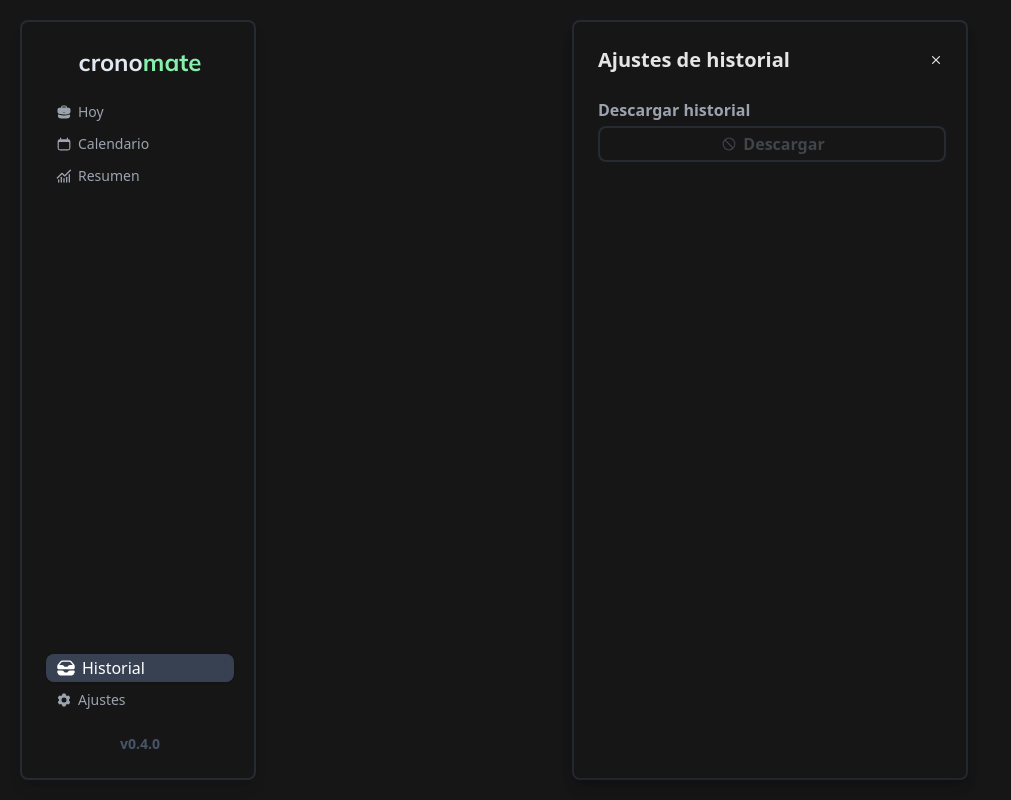
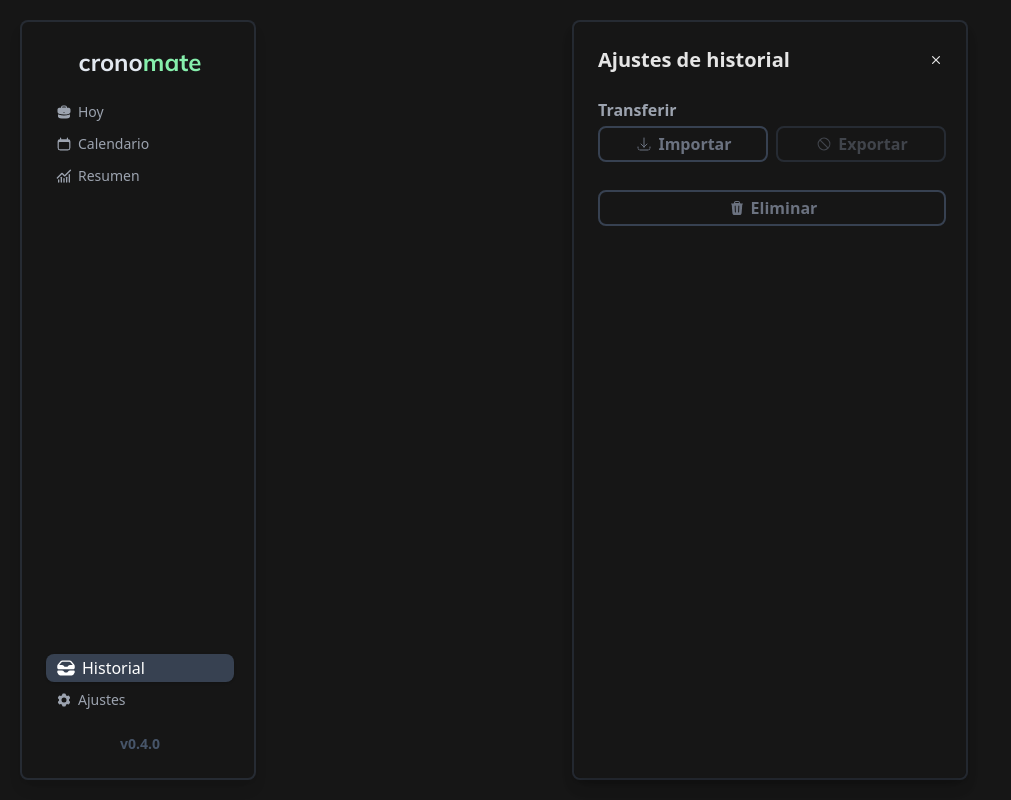
Before and after one commit to pedroditersimon/cronomate, a React (Vite) app: page /history in a window 1280 px wide. Both pictures are taken after a click on the button 936 px from the left and 64 px from the top of the page. Shown: the whole page, without its empty margins (0-1011 px from the left). Built offline with nearby package versions, Linux system fonts and the light colour scheme.

Commit message:
feat: enhance SessionsHistorySettings with export, import, and delete functionality

```diff
--- a/src/features/sessions-history/components/SessionsHistorySettings.tsx
+++ b/src/features/sessions-history/components/SessionsHistorySettings.tsx
@@ -1,12 +1,12 @@
-import { DateTime } from "luxon";
 import { Session } from "src/features/session/types/Session";
-import { CrossIcon } from "src/assets/Icons";
+import { CrossIcon, ExportIcon, ImportIcon, TrashIcon } from "src/assets/Icons";
 import FormField from "src/shared/components/forms/FormField";
 import Button from "src/shared/components/interactable/Button";
 import ContainerTopbar from "src/shared/layouts/ContainerTopbar";
-import { version } from '../../../../package.json';
-import { SavedObject } from "src/shared/types/SavedObject";
 import { toast } from "sonner";
+import sessionHistoryService from "src/features/sessions-history/services/sessionHistoryService";
+import { ConfirmDestructiveActionModal } from "src/shared/components/ConfirmDestructiveActionModal";
+import { showModal } from "src/shared/components/Modal";
 
 
 interface Props {
@@ -15,38 +15,48 @@ interface Props {
 }
 
 export default function SessionsHistorySettings({ sessions, onClose }: Props) {
-
-    const handleDownloadHistory = () => {
-        // 1. Create a saved object
-        const savedObject: SavedObject<typeof sessions> = {
-            app_version: version,
-            generated_date: new Date().getTime(),
-            value: sessions
-        };
-
-        // 2. Create a blob to download it
-        const data = JSON.stringify(savedObject, null, 2);
-        const blob = new Blob([data], { type: 'application/json' });
-        const url = URL.createObjectURL(blob);
-
-        // 3. Create the file name
-        const formattedDate = DateTime.now().toFormat('yyyy-MM-dd');
-        const fileName = `cronomate-history-${formattedDate}`;
-
-        // 4. Download the file
-        const a = document.createElement('a');
-        a.href = url;
-        a.download = `${fileName}.json`;
-        a.click();
-        URL.revokeObjectURL(url);
+    const handleExport = () => {
+        const { fileName } = sessionHistoryService.exportHistoryWithDownload(sessions);
 
         toast.success("¡Descarga exitosa!", {
-            description: (<span>Archivo "{fileName}.json"</span>)
+            description: (<span>Archivo "{fileName}"</span>)
         });
+    }
+
+    const handleImport = () => {
+        sessionHistoryService.importHistory();
+
+        toast.success("¡Importación exitosa!", {
+            description: "El historial se ha importado correctamente."
+        });
+    }
+
+    const handleDelete = () => {
+        sessionHistoryService
+            .deleteHistory()
+            .catch(() => {
+                toast.error("Error al eliminar el historial", {
+                    description: "No se pudo eliminar el historial de sesiones."
+                });
+            })
+            .then(() => {
+                toast.success("¡Historial eliminado!", {
+                    description: "El historial de sesiones ha sido eliminado."
+                });
+                showModal("confirm-delete-history", false);
+            });
     }
 
     return (
         <>
+            <ConfirmDestructiveActionModal
+                id="confirm-delete-history"
+                title="Eliminar historial"
+                description="Se eliminará todo el historial de sesiones. Esta acción es irreversible."
+                confirmText="eliminar historial"
+                onConfirm={() => handleDelete()}
+            />
+
             {/* Topbar */}
             <ContainerTopbar
                 className="group"
@@ -56,13 +66,36 @@ export default function SessionsHistorySettings({ sessions, onClose }: Props) {
                 onIconClick={onClose}
             />
 
-            {/* Download history */}
-            <FormField title="Descargar historial">
+            {/* Export/Import history */}
+            <FormField title="Transferir">
+                <div className="w-full flex flex-row gap-2">
+                    <Button
+                        className="flex-1"
+                        onClick={handleImport}
+                        icon={<ImportIcon className="size-5" />}
+                    >
+                        Importar
+                    </Button>
+
+                    <Button
+                        className="flex-1"
+                        onClick={handleExport}
+                        disabled={sessions.length === 0}
+                        icon={<ExportIcon className="size-5" />}
+                    >
+                        Exportar
+                    </Button>
+                </div>
+            </FormField>
+
+            {/* Delete history */}
+            <FormField title="">
                 <Button
-                    onClick={handleDownloadHistory}
-                    disabled={sessions.length === 0}
+                    className="flex-1"
+                    onClick={() => showModal("confirm-delete-history", true)}
+                    icon={<TrashIcon className="size-5" />}
                 >
-                    Descargar
+                    Eliminar
                 </Button>
             </FormField>
         </>
--- /dev/null
+++ b/src/features/sessions-history/services/sessionHistoryService.ts
@@ -0,0 +1,46 @@
+import { DateTime } from "luxon";
+import { Session } from "src/features/session/types/Session";
+import { SavedObject } from "src/shared/types/SavedObject";
+import { version } from '../../../../package.json';
+import indexedDBSave from "src/shared/services/indexedDBSave";
+
+function exportHistoryWithDownload(sessions: Session[]): { fileName: string } {
+    // 1. Create a saved object
+    const savedObject: SavedObject<typeof sessions> = {
+        app_version: version,
+        generated_date: new Date().getTime(),
+        value: sessions
+    };
+
+    // 2. Create a blob to download it
+    const data = JSON.stringify(savedObject, null, 2);
+    const blob = new Blob([data], { type: 'application/json' });
+    const url = URL.createObjectURL(blob);
+
+    // 3. Create the file name
+    const formattedDate = DateTime.now().toFormat('yyyy-MM-dd');
+    const fileName = `cronomate-history-${formattedDate}`;
+
+    // 4. Download the file
+    const a = document.createElement('a');
+    a.href = url;
+    a.download = `${fileName}.json`;
+    a.click();
+    URL.revokeObjectURL(url);
+
+    return {
+        fileName: `${fileName}.json`
+    };
+}
+
+function importHistory() { }
+
+async function deleteHistory() {
+    return await indexedDBSave.deleteStore("History");
+}
+
+export default {
+    exportHistoryWithDownload,
+    importHistory,
+    deleteHistory
+};
--- a/src/shared/services/indexedDBSave.ts
+++ b/src/shared/services/indexedDBSave.ts
@@ -97,4 +97,25 @@ async function deleteItems(storeName: string, ids: IdType[]): Promise<void> {
     });
 }
 
-export default { saveItems, getItems, deleteItems };
+// Función para eliminar un store completo
+async function deleteStore(storeName: string): Promise<void> {
+
+    const db = await openDatabase(storeName, 1);
+    const transaction = db.transaction(storeName, 'readwrite');
+    const store = transaction.objectStore(storeName);
+
+    // Eliminar todos los objetos del store
+    store.clear();
+
+    await new Promise<void>((resolve, reject) => {
+        transaction.oncomplete = () => {
+            resolve();
+        };
+
+        transaction.onerror = (event: Event) => {
+            reject((event.target as IDBRequest<Array<{ id: string | number }>>).error);
+        };
+    });
+}
+
+export default { saveItems, getItems, deleteItems, deleteStore };
```
